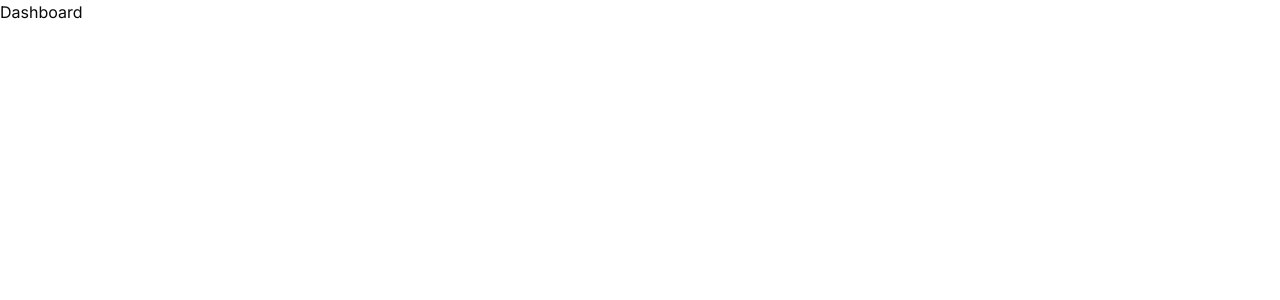
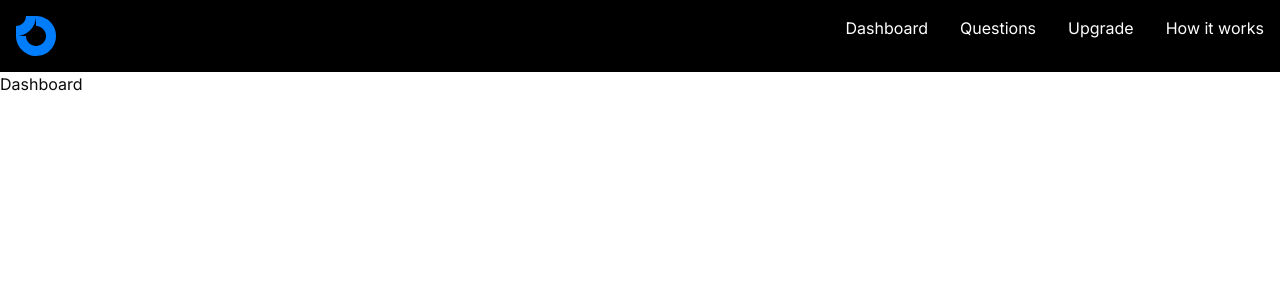
Before and after one commit to Archna29/interview-mock, a Next.js app: page /dashboard in a window 1280 px wide. Shown: the top 300 px of the page. Built offline with nearby package versions, Linux system fonts and the light colour scheme.

Commit message:
Added Header component

```diff
--- a/app/(auth)/sign-in/[[...sign-in]]/page.jsx
+++ b/app/(auth)/sign-in/[[...sign-in]]/page.jsx
@@ -1,5 +1,13 @@
 import { SignIn } from "@clerk/nextjs";
 
 export default function Page() {
-  return <SignIn />;
+  return(
+    <>
+     <div className="h-screen flex items-center justify-center">
+<SignIn />
+  </div>
+    </>
+  )
+
+  ;
 }
--- a/app/(auth)/sign-up/[[...sign-up]]/page.jsx
+++ b/app/(auth)/sign-up/[[...sign-up]]/page.jsx
@@ -1,5 +1,13 @@
 import { SignUp } from "@clerk/nextjs";
 
 export default function Page() {
-  return <SignUp />;
+  return(
+    <>
+     <div className="h-screen flex items-center justify-center">
+<SignUp />
+  </div>
+    </>
+  )
+
+  ;
 }
--- /dev/null
+++ b/app/dashboard/_components/Header.jsx
@@ -0,0 +1,20 @@
+import { UserButton } from '@clerk/nextjs'
+import Image from 'next/image'
+import React from 'react'
+
+function Header() {
+  return (
+    <div className='flex p-4 item-center justify-between bg-black'>
+        <Image src={'/logo.svg'} width={40} height={20} alt="logo"/>
+        <ul className='flex gap-8 text-white'>
+            <li>Dashboard</li>
+            <li>Questions</li>
+            <li>Upgrade</li>
+            <li>How it works</li>
+        </ul>
+        <UserButton/>
+    </div>
+  )
+}
+
+export default Header
--- a/app/dashboard/layout.jsx
+++ b/app/dashboard/layout.jsx
@@ -1,8 +1,11 @@
 import React from 'react'
+import Header from './_components/Header';
 
 function DashboardLayout({children}) {
   return (
-    <div>{children}
+    <div>
+      <Header/>
+      {children}
     </div>
   )
 }
--- a/app/dashboard/page.jsx
+++ b/app/dashboard/page.jsx
@@ -1,9 +1,10 @@
+import { UserButton } from '@clerk/nextjs';
 import React from 'react'
 function Dashboard() {
   return (
     <>
     <div>Dashboard</div>
-
+<UserButton/>
     </>
 
   )
```
Also changed, not shown: public/logo.svg (added).
